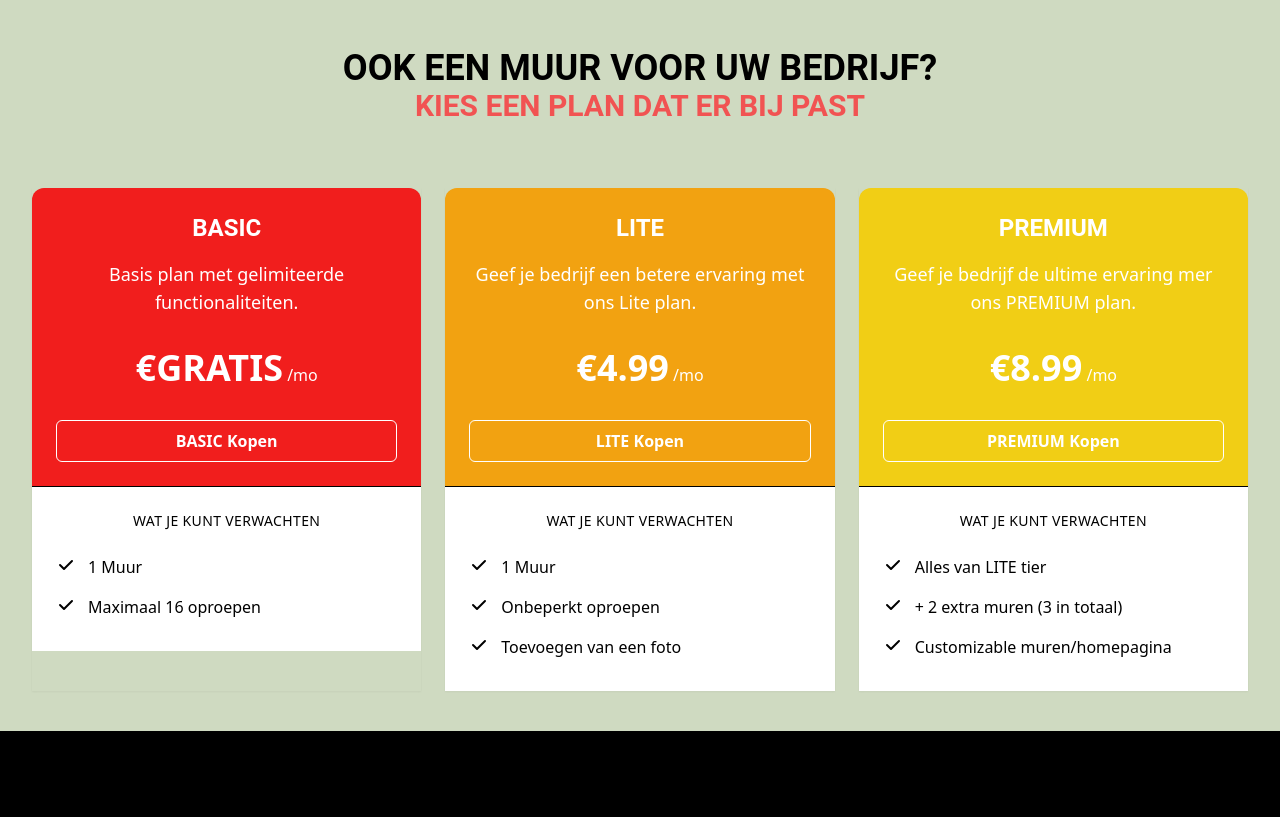
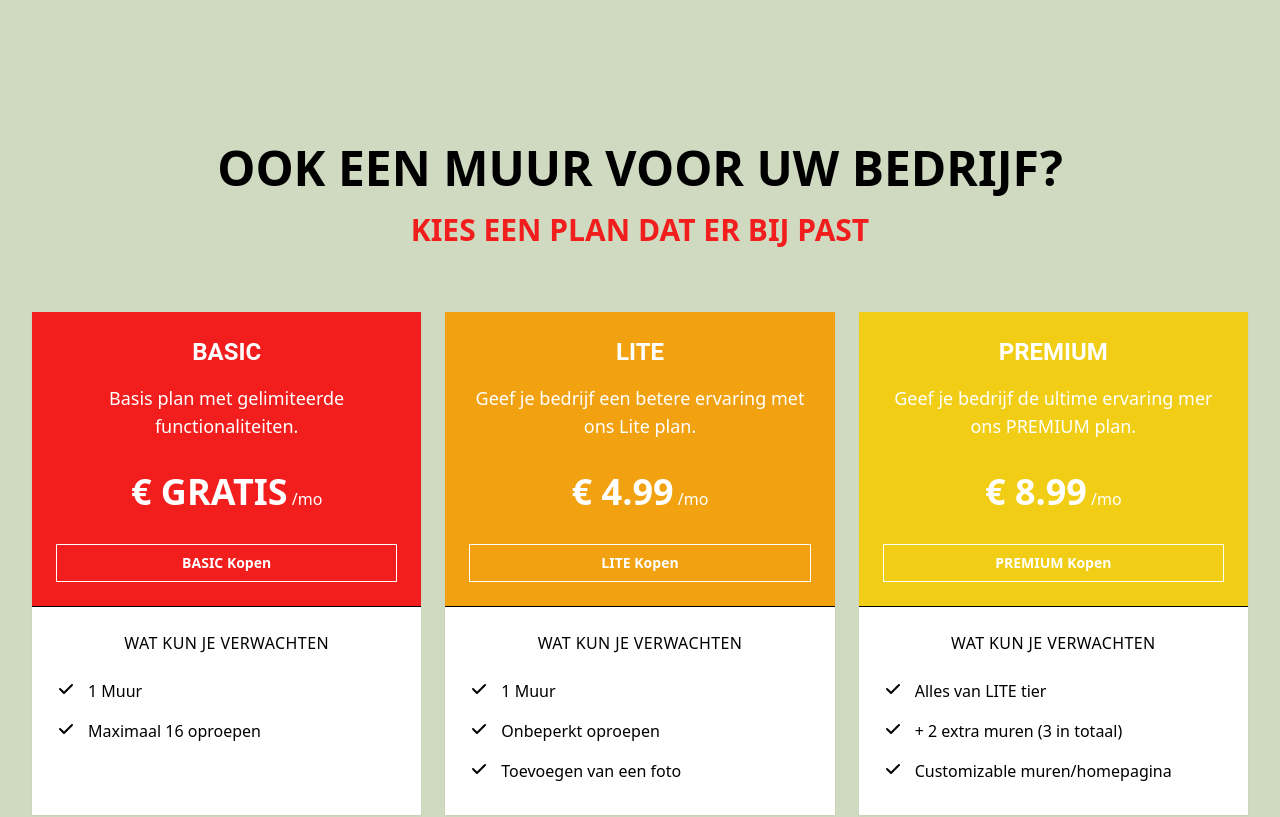
Before and after one commit to C-Andriessen/give-get, a React (Create React App) app in the folder App/client/: page / in a window 1280 px wide. Shown: the part 2120-2937 px from the top of the page. Built offline with nearby package versions, Linux system fonts and the light colour scheme.

Commit message:
price plan styled

```diff
--- a/App/client/src/Home.js
+++ b/App/client/src/Home.js
@@ -7,6 +7,7 @@ import ButtonPrimary from "./common/ButtonPrimary";
 import imgLogoFull from "./img/svg/LogoFull.svg";
 import imgPuzzle from "./img/svg/Puzzle.svg";
 import imgHands from "./img/Hands.png";
+import Pricing from "./components/Pricing";
 
 export default function Home() {
   const tiers = [
@@ -104,68 +105,7 @@ export default function Home() {
           </div>
         </div>
       </section>
-
-      {/* Pricing Section */}
-      <section className="grid grid-flow-row auto-rows-max text-center place-items-center">
-        <h2 className="font-roboto font-bold text-[20px] md:text-2xl lg:text-3xl xl:text-4xl">
-          OOK EEN MUUR VOOR UW BEDRIJF?
-        </h2>
-        <h3 className="font-roboto font-bold text-baby-barf-pink text-lg md:text-xl lg:text-2xl xl:text-3xl">
-          KIES EEN PLAN DAT ER BIJ PAST
-        </h3>
-
-        <div className="max-w-7xl mx-auto px-9 sm:px-6 lg:px-8">
-          <div className="mt-12 space-y-4 sm:mt-16 sm:space-y-0 sm:grid sm:grid-cols-2 sm:gap-6 lg:max-w-4xl lg:mx-auto xl:max-w-none xl:mx-0 lg:grid-cols-3">
-            {tiers.map((tier) => (
-              <div
-                key={tier.name}
-                className="shadow-sm divide-y divide-gray-200"
-              >
-                <div className={"p-6 text-white rounded-t-xl " + tier.color}>
-                  <h2 className="text-lg leading-6 font-bold font-roboto md:text-xl lg:text-2xl">
-                    {tier.name}
-                  </h2>
-                  <p className="mt-4 text-sm text-gray-500 md:text-base lg:text-lg">
-                    {tier.description}
-                  </p>
-                  <p className="mt-8">
-                    <span className="text-4xl font-extrabold text-gray-900">
-                      &euro;{tier.priceMonthly}
-                    </span>{" "}
-                    <span className="text-base font-medium text-gray-500">
-                      /mo
-                    </span>
-                  </p>
-                  <a
-                    href={tier.href}
-                    className="mt-8 block w-full bg-purple-600 border border-transparent rounded-md py-2 text-sm font-semibold text-white text-center lg:text-base"
-                  >
-                    {tier.name} Kopen
-                  </a>
-                </div>
-                <div className="pt-6 pb-8 px-6 bg-white">
-                  <h3 className="text-xs font-medium text-gray-900 tracking-wide uppercase md:text-sm">
-                    Wat je kunt verwachten
-                  </h3>
-                  <ul className="mt-6 space-y-4">
-                    {tier.features.map((feature) => (
-                      <li key={feature} className="flex space-x-3">
-                        <CheckIconSolid
-                          className="flex-shrink-0 h-5 w-5 text-green-500"
-                          aria-hidden="true"
-                        />
-                        <span className="text-sm text-gray-500 lg:text-base">
-                          {feature}
-                        </span>
-                      </li>
-                    ))}
-                  </ul>
-                </div>
-              </div>
-            ))}
-          </div>
-        </div>
-      </section>
+      <Pricing />
 
       {/* Footer */}
       <footer className="h-[150px] bg-black mt-10"></footer>
--- /dev/null
+++ b/App/client/src/components/Pricing.js
@@ -0,0 +1,96 @@
+/* This example requires Tailwind CSS v2.0+ */
+import { CheckIcon } from "@heroicons/react/solid";
+const tiers = [
+  {
+    name: "BASIC",
+    href: "#",
+    color: "bg-baby-barf-red",
+    priceMonthly: "GRATIS",
+    description: "Basis plan met gelimiteerde functionaliteiten.",
+    features: ["1 Muur", "Maximaal 16 oproepen"],
+  },
+  {
+    name: "LITE",
+    href: "#",
+    color: "bg-baby-barf-orange",
+    priceMonthly: 4.99,
+    description: "Geef je bedrijf een betere ervaring met ons Lite plan.",
+    features: ["1 Muur", "Onbeperkt oproepen", "Toevoegen van een foto"],
+  },
+  {
+    name: "PREMIUM",
+    href: "#",
+    color: "bg-baby-barf-yellow",
+    priceMonthly: 8.99,
+    description: "Geef je bedrijf de ultime ervaring mer ons PREMIUM plan.",
+    features: [
+      "Alles van LITE tier",
+      "+ 2 extra muren (3 in totaal)",
+      "Customizable muren/homepagina",
+    ],
+  },
+];
+
+export default function Pricing() {
+  return (
+    <div className="">
+      <div className="max-w-7xl mx-auto py-24 px-4 sm:px-6 lg:px-8">
+        <div className="sm:flex sm:flex-col sm:align-center">
+          <h1 className="text-5xl font-extrabold text-gray-900 sm:text-center uppercase">
+            OOK EEN MUUR VOOR UW BEDRIJF?
+          </h1>
+          <h2 className="mt-5 text-3xl font-bold sm:text-center text-baby-barf-red uppercase">
+            KIES EEN PLAN DAT ER BIJ PAST
+          </h2>
+        </div>
+        <div className="mt-12 space-y-4 sm:mt-16 sm:space-y-0 sm:grid sm:grid-cols-2 sm:gap-6 lg:max-w-4xl lg:mx-auto xl:max-w-none xl:mx-0 xl:grid-cols-3">
+          {tiers.map((tier) => (
+            <div
+              key={tier.name}
+              className="shadow-sm divide-y divide-gray-200 text-center bg-white text-white"
+            >
+              <div className={"p-6 " + tier.color}>
+                <h2 className="text-lg leading-6 font-bold font-roboto md:text-xl lg:text-2xl uppercase">
+                  {tier.name}
+                </h2>
+                <p className="mt-4 text-sm md:text-base lg:text-lg">
+                  {tier.description}
+                </p>
+                <p className="mt-8">
+                  <span className="text-4xl font-extrabold text-gray-900">
+                    &#8364; {tier.priceMonthly}
+                  </span>{" "}
+                  <span className="text-base font-medium text-gray-500">
+                    /mo
+                  </span>
+                </p>
+                <a
+                  href={tier.href}
+                  className="mt-8 block w-full bg-gray-800 border border-gray-800 py-2 text-sm font-semibold text-white text-center hover:bg-gray-900"
+                >
+                  {tier.name} Kopen
+                </a>
+              </div>
+              <div className="pt-6 pb-8 px-6 bg-white text-black">
+                <h3 className="text-md font-medium text-gray-900 tracking-wide uppercase">
+                  Wat kun je verwachten
+                </h3>
+                <ul role="list" className="mt-6 space-y-4">
+                  {tier.features.map((feature) => (
+                    <li key={feature} className="flex space-x-3">
+                      <CheckIcon
+                        className="flex-shrink-0 h-5 w-5"
+                        aria-hidden="true"
+                      />
+                      <span className="text-md">{feature}</span>
+                    </li>
+                  ))}
+                </ul>
+              </div>
+            </div>
+          ))}
+        </div>
+      </div>
+    </div>
+  );
+}
```
